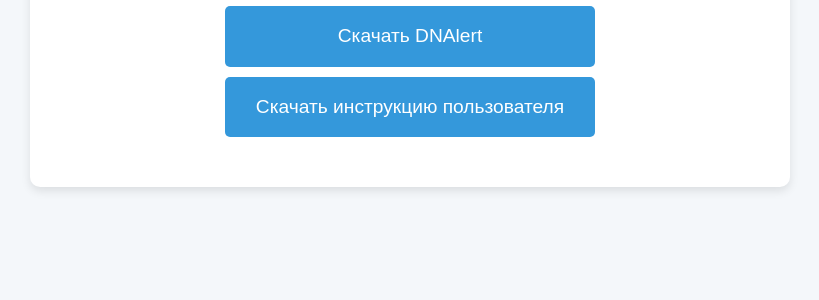
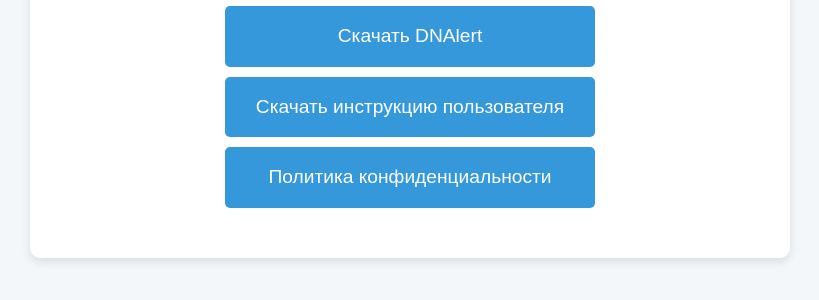
Before and after one commit to DNAlerter/dnalerter.github.io, a plain HTML site: page index.html in a window 1280 px wide. Shown: the part 242-542 px from the top of the page, without its empty margins (230-1049 px from the left). Drawn offline with Linux system fonts and the light colour scheme.

Commit message:
konf. polit

```diff
--- a/index.html
+++ b/index.html
@@ -16,6 +16,7 @@
                 <h2>Нажмите, чтобы скачать</h2>
                 <a href="https://github.com/DNAlerter/DNAlerter/releases/download/release/1.0.zip" class="download-btn">Скачать DNAlert</a>
 				<a href="https://raw.githubusercontent.com/DNAlerter/DNAlerter/refs/heads/main/%D0%98%D0%BD%D1%81%D1%82%D1%80%D1%83%D0%BA%D1%86%D0%B8%D1%8F%20%D0%9F%D0%BE%D0%BB%D1%8C%D0%B7%D0%BE%D0%B2%D0%B0%D1%82%D0%B5%D0%BB%D1%8F.docx" class="download-btn">Скачать инструкцию пользователя</a>
+				<a href="https://github.com/DNAlerter/DNAlerter/raw/refs/heads/main/%D0%9F%D0%BE%D0%BB%D0%B8%D1%82%D0%B8%D0%BA%D0%B0%20%D0%BA%D0%BE%D0%BD%D1%84%D0%B8%D0%B4%D0%B5%D0%BD%D1%86%D0%B8%D0%B0%D0%BB%D1%8C%D0%BD%D0%BE%D1%81%D1%82%D0%B8.docx" class="download-btn">Политика конфиденциальности</a>
             </section>
         </main>
     </div>
```
